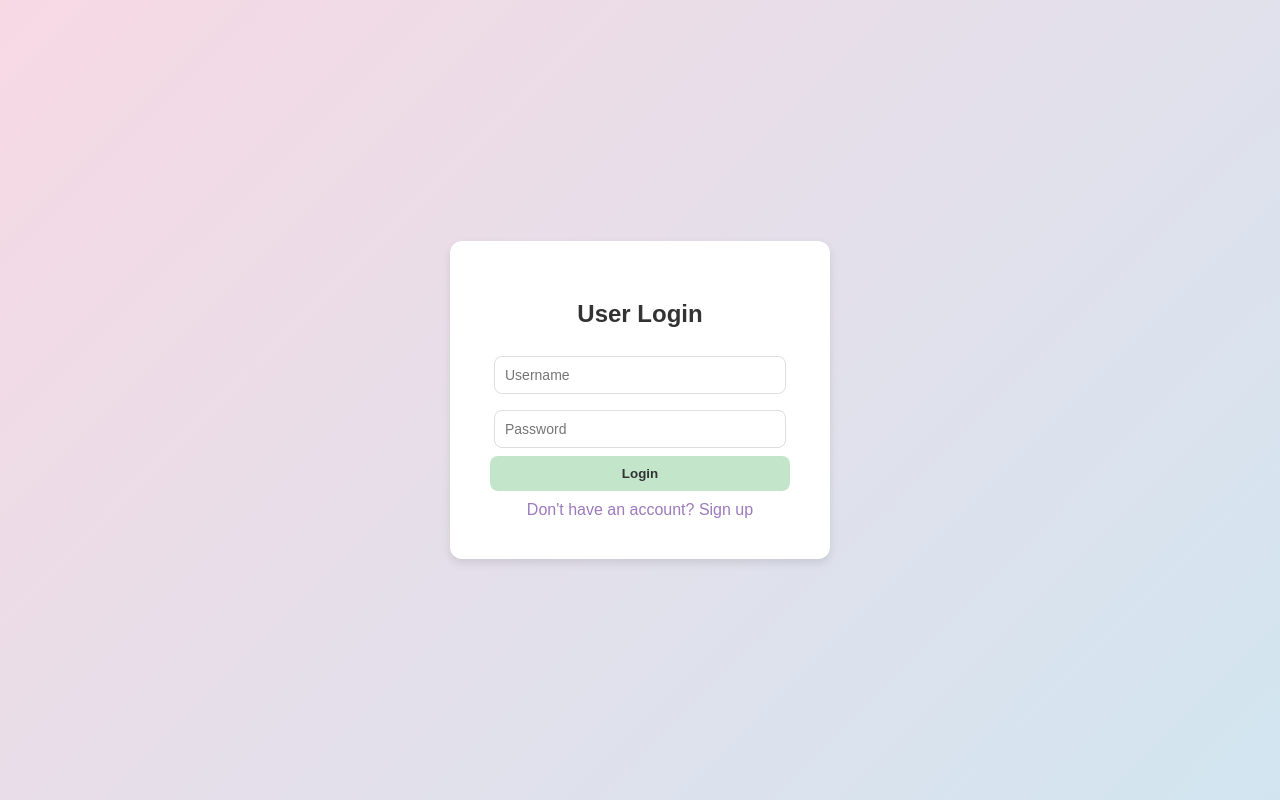
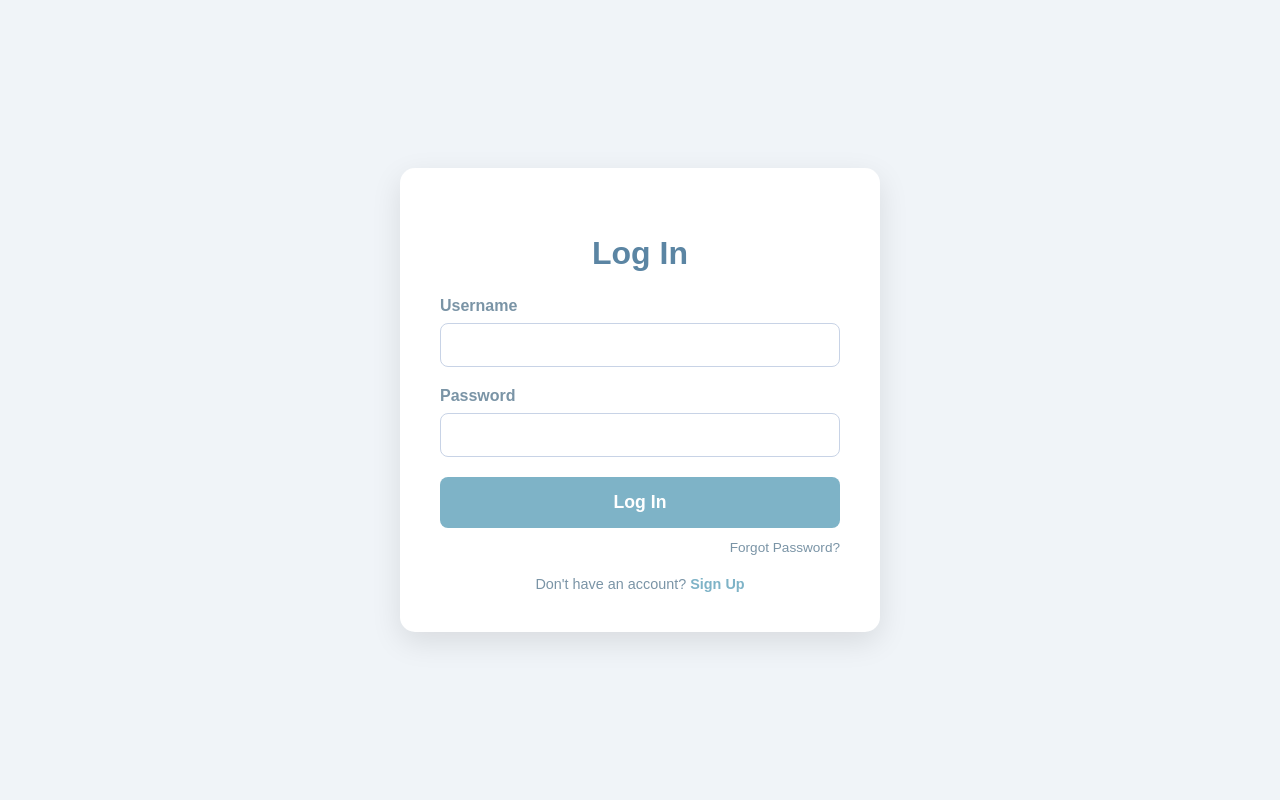
Before and after one commit to DipanwitSen/Product_works_22052204, a Flask app: page /login in a window 1280 px wide. Run offline with Flask 3, Linux system fonts and the light colour scheme.

Commit message:
Update login.html

```diff
--- a/templates/login.html
+++ b/templates/login.html
@@ -1,76 +1,132 @@
 <!DOCTYPE html>
-<html>
+<html lang="en">
   <head>
-    <title>Login</title>
+    <meta charset="UTF-8" />
+    <meta name="viewport" content="width=device-width, initial-scale=1.0" />
+    <title>Log In</title>
     <style>
       body {
-        font-family: Arial, sans-serif;
-        background: linear-gradient(135deg, #f7d9e4, #d1e5f0);
+        font-family: "Arial", sans-serif;
+        background-color: #f0f4f8; /* Light pastel blue-gray */
         display: flex;
         justify-content: center;
         align-items: center;
-        min-height: 100vh;
+        height: 100vh;
         margin: 0;
       }
-      .box {
-        background: #fff;
+      .container {
+        background-color: #ffffff;
         padding: 40px;
-        border-radius: 12px;
+        border-radius: 15px;
+        box-shadow: 0 10px 30px rgba(0, 0, 0, 0.1);
         width: 100%;
-        max-width: 300px;
-        box-shadow: 0 4px 8px rgba(0, 0, 0, 0.1);
+        max-width: 400px;
         text-align: center;
       }
       h2 {
-        color: #333;
+        color: #5b85a3; /* Muted blue */
+        margin-bottom: 25px;
+        font-size: 2em;
+      }
+      .form-group {
         margin-bottom: 20px;
-        font-weight: 600;
+        text-align: left;
       }
-      input {
-        width: 90%;
-        padding: 10px;
-        margin: 8px 0;
-        border: 1px solid #ddd;
+      .form-group label {
+        display: block;
+        margin-bottom: 8px;
+        color: #7a94a6; /* Soft gray-blue */
+        font-weight: bold;
+      }
+      .form-group input {
+        width: 100%;
+        padding: 12px;
+        border: 1px solid #c8d3e6; /* Light gray */
         border-radius: 8px;
-        font-size: 14px;
+        box-sizing: border-box;
+        font-size: 1em;
+        color: #4b6584;
       }
-      button {
-        background: #c3e6cb;
+      .btn {
+        width: 100%;
+        padding: 15px;
+        background-color: #7eb3c7; /* Pastel cyan-blue */
         border: none;
-        padding: 10px;
-        width: 100%;
         border-radius: 8px;
+        color: white;
+        font-size: 1.1em;
+        font-weight: bold;
         cursor: pointer;
-        color: #333;
-        font-weight: bold;
         transition: background-color 0.3s ease;
       }
-      button:hover {
-        background: #b2d9b8;
+      .btn:hover {
+        background-color: #5b99ae;
       }
-      a {
-        display: block;
+      .link-text {
+        margin-top: 20px;
+        font-size: 0.9em;
+        color: #7a94a6;
+      }
+      .link-text a {
+        color: #7eb3c7;
+        text-decoration: none;
+        font-weight: bold;
+      }
+      .link-text a:hover {
+        text-decoration: underline;
+      }
+      .forgot-password {
+        text-align: right;
         margin-top: 10px;
-        color: #9c7abc;
+      }
+      .forgot-password a {
+        color: #7a94a6;
         text-decoration: none;
+        font-size: 0.85em;
+      }
+      .forgot-password a:hover {
+        text-decoration: underline;
+      }
+      .flash-message {
+        padding: 10px;
+        margin-bottom: 15px;
+        border-radius: 8px;
+        font-weight: bold;
+      }
+      .flash-message.error {
+        background-color: #ffebe6;
+        color: #cc0000;
+      }
+      .flash-message.success {
+        background-color: #e6ffeb;
+        color: #008000;
       }
     </style>
   </head>
   <body>
-    <div class="box">
-      <h2>User Login</h2>
-      <!-- Form to submit username and password -->
+    <div class="container">
+      <h2>Log In</h2>
+      {% with messages = get_flashed_messages(with_categories=true) %} {% if
+      messages %} {% for category, message in messages %}
+      <div class="flash-message {{ category }}">{{ message }}</div>
+      {% endfor %} {% endif %} {% endwith %}
       <form method="post" action="{{ url_for('login') }}">
-        <input type="text" name="username" placeholder="Username" required />
-        <input
-          type="password"
-          name="password"
-          placeholder="Password"
-          required
-        />
-        <button type="submit">Login</button>
+        <div class="form-group">
+          <label for="username">Username</label>
+          <input type="text" id="username" name="username" required />
+        </div>
+        <div class="form-group">
+          <label for="password">Password</label>
+          <input type="password" id="password" name="password" required />
+        </div>
+        <button type="submit" class="btn">Log In</button>
       </form>
-      <a href="{{ url_for('signup') }}">Don't have an account? Sign up</a>
+      <div class="forgot-password">
+        <a href="{{ url_for('forgot') }}">Forgot Password?</a>
+      </div>
+      <div class="link-text">
+        Don't have an account? <a href="{{ url_for('signup') }}">Sign Up</a>
+      </div>
     </div>
   </body>
 </html>
```
